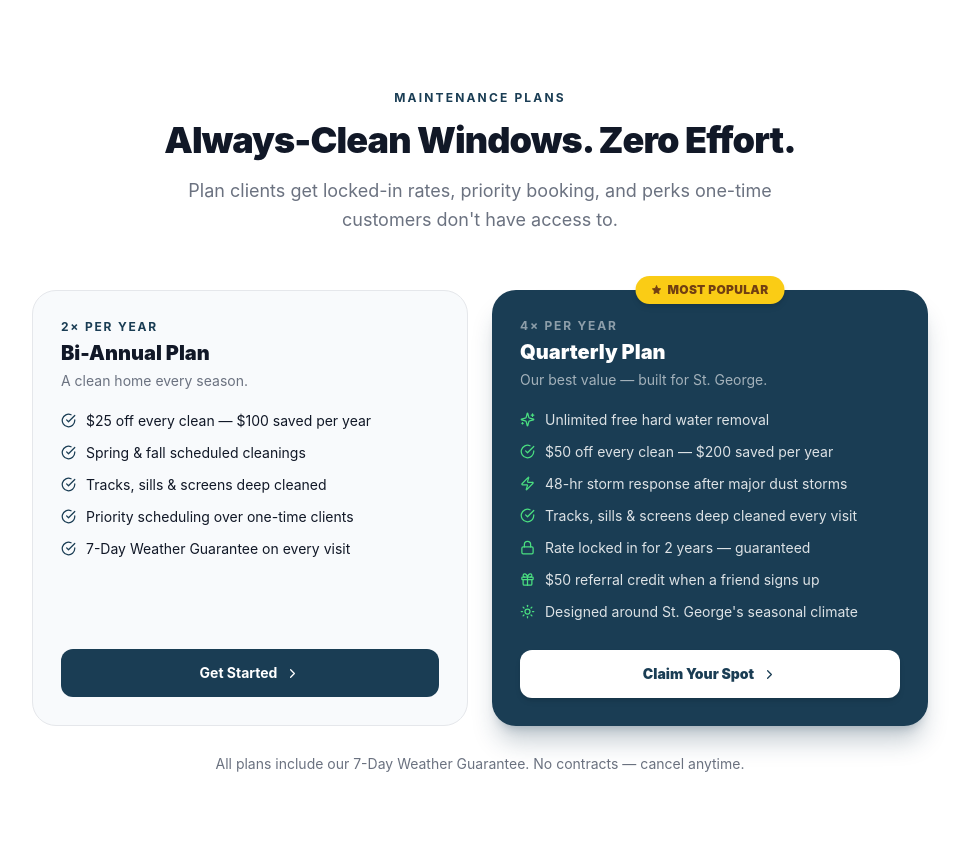
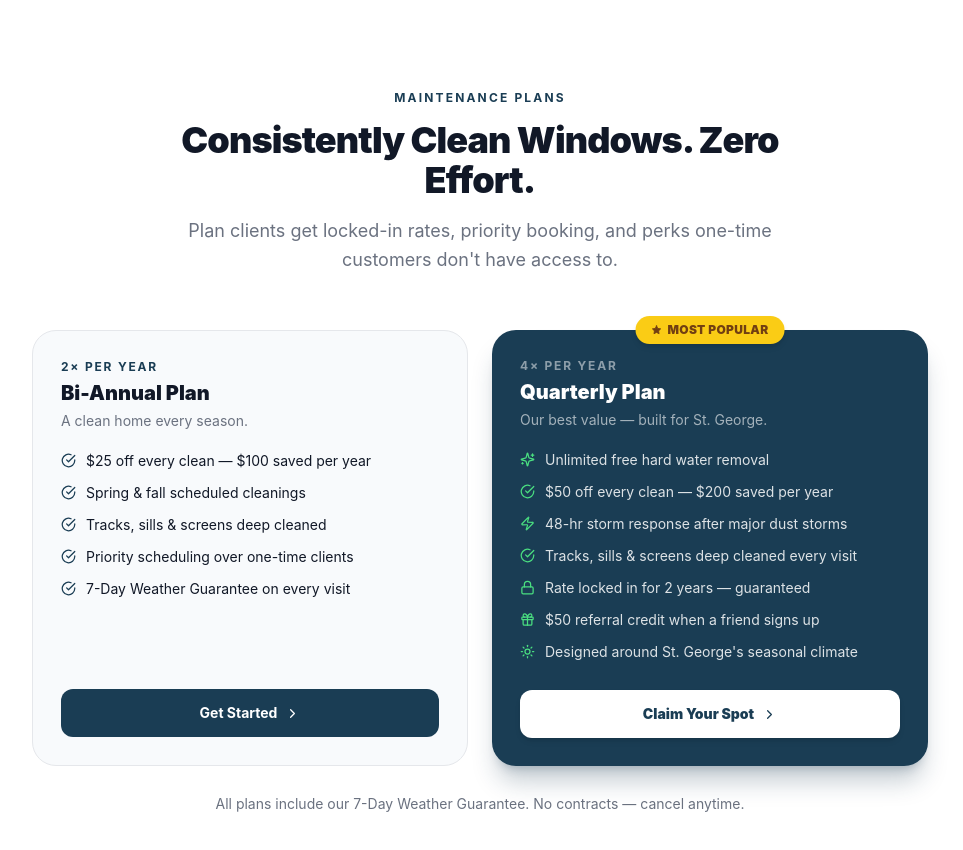
Before and after one commit to WaveWindowCleaning/wave-window-cleaning, a Next.js app: page / in a window 1280 px wide. Shown: the part 3800-4650 px from the top of the page, without its empty margins (160-1123 px from the left). Built offline with nearby package versions, Linux system fonts and the light colour scheme.

Commit message:
Change 'Always-Clean' to 'Consistently Clean' in maintenance plans
Co-authored-by: Cursor <cursoragent@cursor.com>

```diff
--- a/components/MaintenancePlans.tsx
+++ b/components/MaintenancePlans.tsx
@@ -34,7 +34,7 @@ export default function MaintenancePlans() {
         >
           <span className="text-brand-navy text-xs font-bold tracking-[0.18em] uppercase">Maintenance Plans</span>
           <h2 className="mt-3 text-3xl lg:text-4xl font-black text-charcoal tracking-tight">
-            Always-Clean Windows. Zero Effort.
+            Consistently Clean Windows. Zero Effort.
           </h2>
           <p className="mt-4 text-muted text-lg leading-relaxed">
             Plan clients get locked-in rates, priority booking, and perks
```
